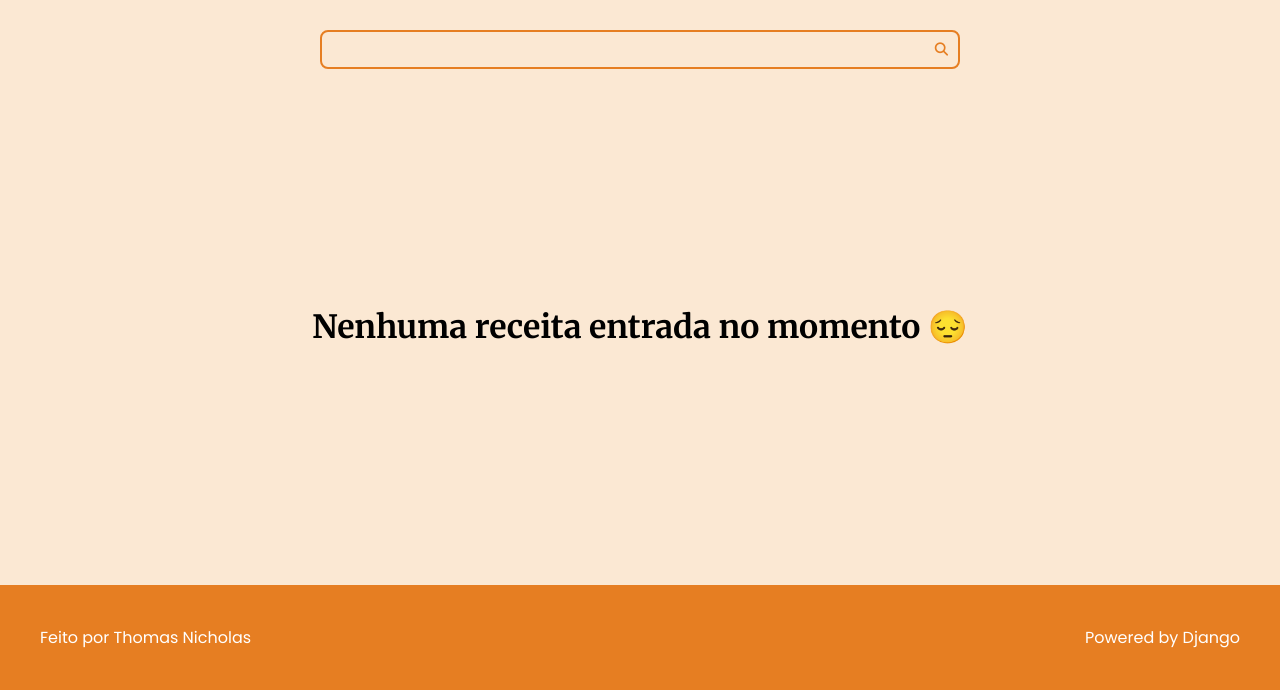
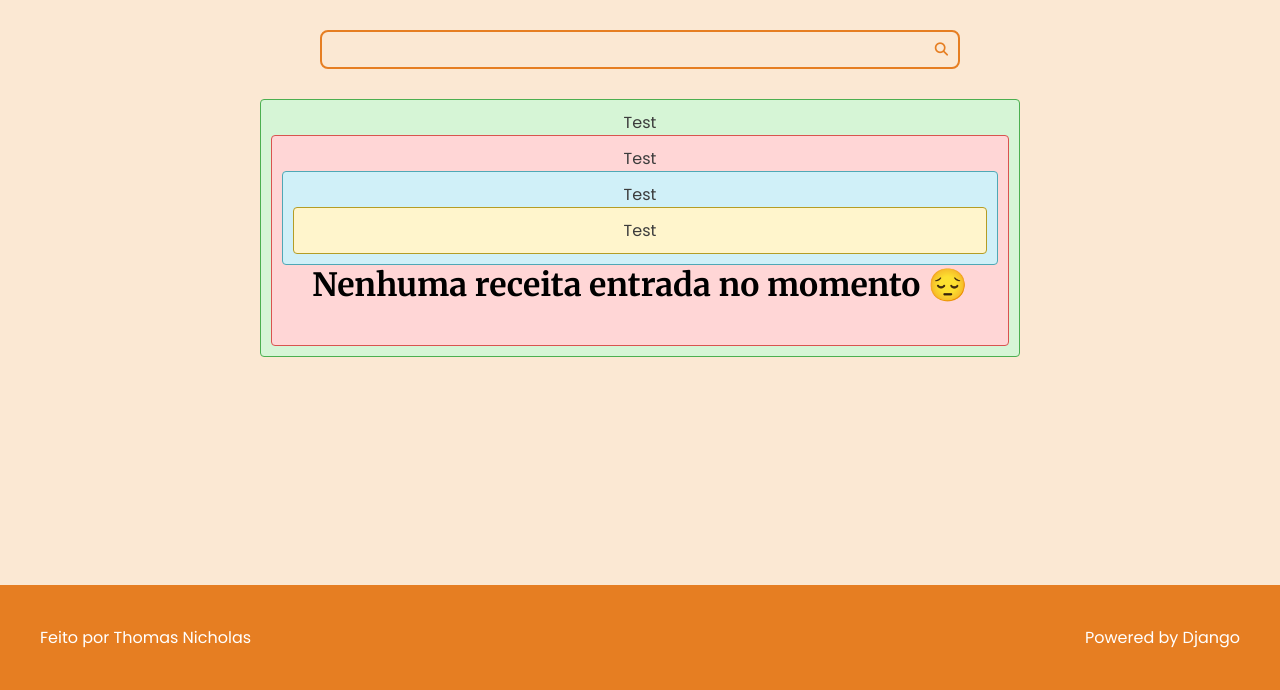
Before and after one commit to ThomasNicholas21/ProjetoReceitas, a Django app: page / in a window 1280 px wide. Shown: the part 110-800 px from the top of the page. Run offline with Django 5.2, Linux system fonts and the light colour scheme; data that the repository does not hold is empty.

Commit message:
feat: ajustes de flash messages

```diff
--- a/base_templates/partials/_messages.html
+++ b/base_templates/partials/_messages.html
@@ -1,9 +1,9 @@
 {% if messages %}
-<div class="main-content center container">
-        {% for message in messages %}
-        <div class="message {{ message.tags }}">
-            {{ message }}
-        {% endfor %}
+<div class="main-content center container messages-container">
+    {% for message in messages %}
+    <div class="message {{ message.tags }}">
+        {{ message }}
+    {% endfor %}
     </div>
 </div>
 {% endif %}
--- a/recipes/static/recipes/css/styles.css
+++ b/recipes/static/recipes/css/styles.css
@@ -449,6 +449,12 @@ body {
   color: var(--color-dark-text);
 }
 
+.messages-container {
+  display: flex;
+  flex-flow: column nowrap;
+  gap: calc(var(--spacing-gutter-medium) / 2);
+}
+
 .message-error {
   border: 1px solid var(--color-error-dark);
   background: var(--color-error-light);
@@ -490,3 +496,9 @@ body {
 .center {
   text-align: center;
 }
+
+@media (max-width: 600px) {
+  .main-content-list {
+    grid-template-columns: repeat(auto-fit, minmax(100%, 1fr));
+  }
+}
--- a/recipes/views.py
+++ b/recipes/views.py
@@ -4,6 +4,7 @@ from django.http.request import HttpRequest
 from django.http.response import HttpResponse
 from django.http import Http404
 from django.db.models import Q
+from django.contrib import messages
 from recipes.models import Recipe
 from utils.recipes.pagination import make_pagination
 import os
@@ -32,6 +33,12 @@ def home(request: HttpRequest) -> HttpResponse:
 
     if current_page > len(pagination_range.get('page_range')):
         raise Http404()
+
+    messages.success(request, 'Test')
+    messages.error(request, 'Test')
+    messages.info(request, 'Test')
+    messages.warning(request, 'Test')
+    messages.debug(request, 'Test')
 
     current_page_title = f'Página atual: {current_page}'
     context = {
```
